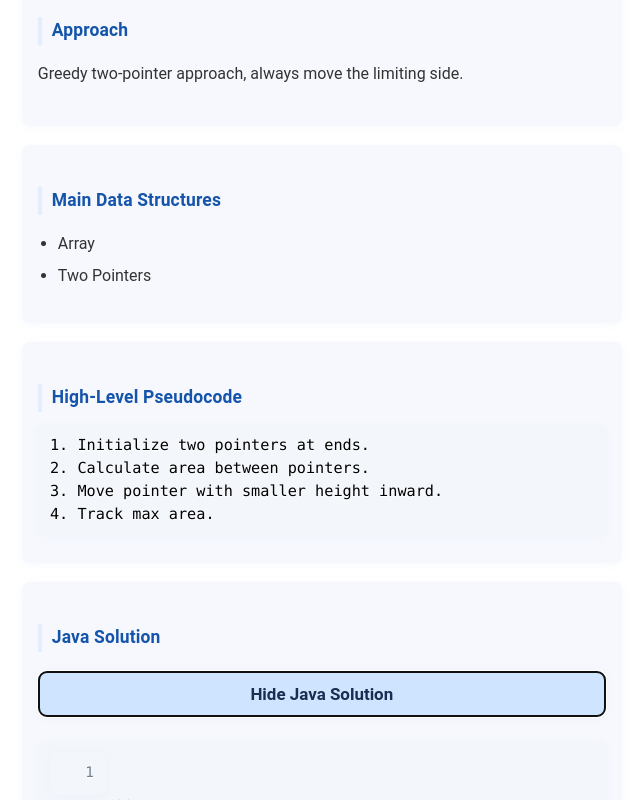
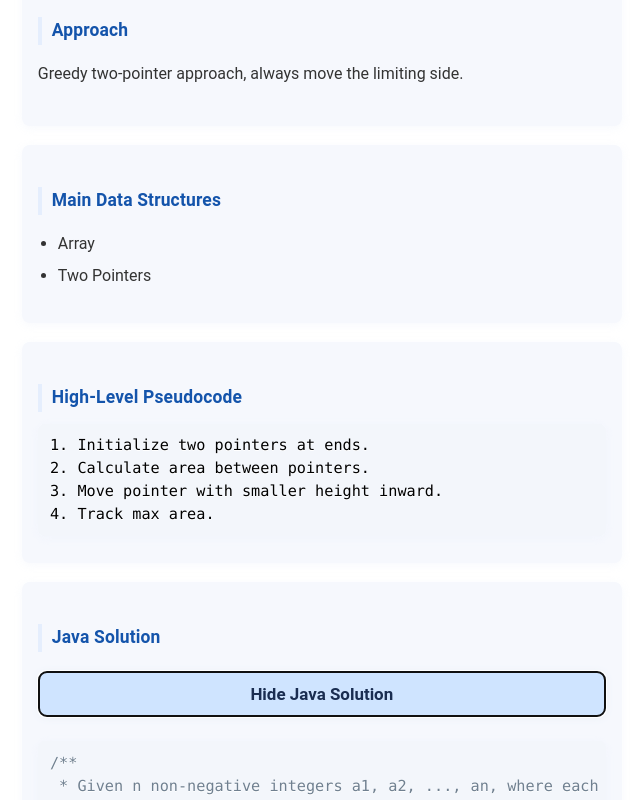
Before and after one commit to mittaliitr/my-vite-test-app, a React (Vite) app: page /problems/11 in a window 1280 px wide. Both pictures are taken after a click on the button "Show Java Solution". Shown: the part 152-952 px from the top of the page, without its empty margins (55-695 px from the left). Built offline with nearby package versions, Linux system fonts and the light colour scheme.

Commit message:
Describe changes

```diff
--- a/src/components/ProblemPage.jsx
+++ b/src/components/ProblemPage.jsx
@@ -64,7 +64,7 @@ export default function ProblemPage({ problems }) {
           {isJavaSolutionVisible ? 'Hide Java Solution' : 'Show Java Solution'}
         </button>
         {isJavaSolutionVisible && (
-          <SyntaxHighlighter language="java" showLineNumbers>
+          <SyntaxHighlighter language="java">
             {problem.code}
           </SyntaxHighlighter>
         )}
```
